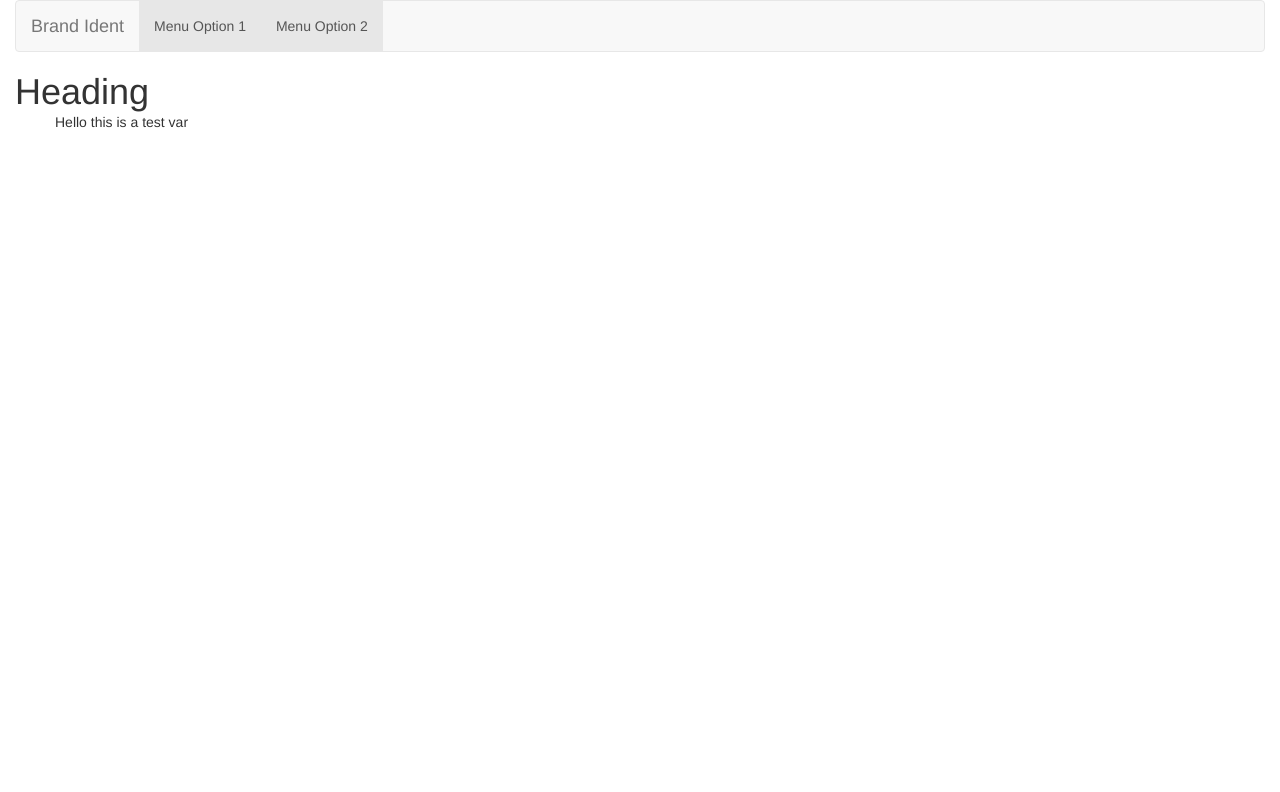
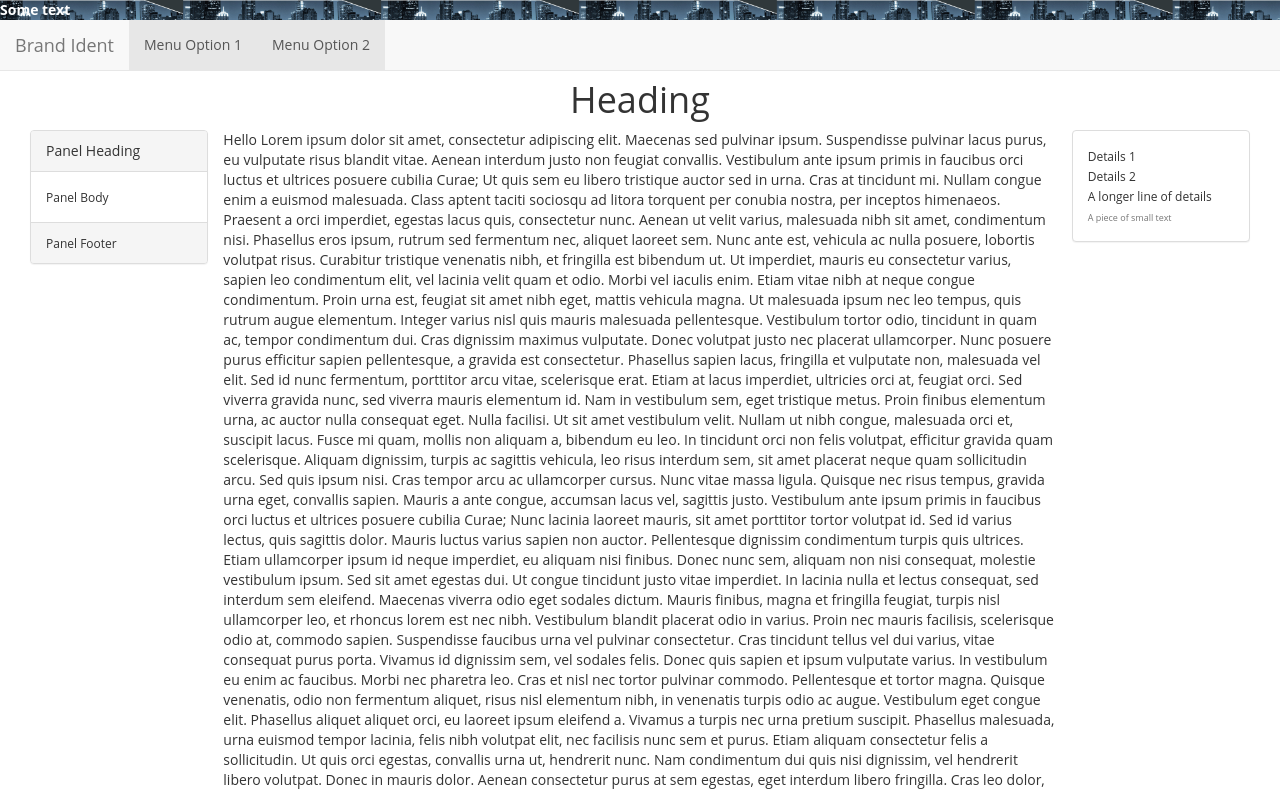
Before and after one commit to ratin0x/node-il, a website: page templates/root.html at #!/blah in a window 1280 px wide. Shown: the top 792 px of the page. Drawn offline with Linux system fonts and the light colour scheme.

Commit message:
Small refactor

```diff
--- /dev/null
+++ b/public/css/custom.css
@@ -0,0 +1,18 @@
+body {
+    font-family: "Open Sans",Aller,Arial,sans-serif;
+}
+
+.ui-scrollpoint {
+    position: fixed;
+}
+
+#main-section {
+    margin-top: 80px;
+}
+
+div#navbar-top-row {
+    background-image: url('/public/images/governments.jpg');
+    background-repeat: repeat-x;
+    background-size: auto 40px;
+    color: white;
+}
--- a/public/js/controllers/rootController.js
+++ b/public/js/controllers/rootController.js
@@ -1,8 +1,27 @@
 app.controller('rootController', ['$scope', '$rootScope', '$http', '$location', '$route', '$routeParams', '$httpParamSerializerJQLike', '$uibModal', rootController]);
 
 function rootController( $scope, $rootScope, $http, $location, $route, $routeParams, $httpParamSerializerJQLike, $uibModal ) {
-    $scope.testVar = 'this is a test var';
+    $scope.testVar = `Lorem ipsum dolor sit amet, consectetur adipiscing elit. Maecenas sed pulvinar ipsum. Suspendisse pulvinar lacus purus, eu vulputate risus blandit vitae. Aenean interdum justo non feugiat convallis. Vestibulum ante ipsum primis in faucibus orci luctus et ultrices posuere cubilia Curae; Ut quis sem eu libero tristique auctor sed in urna. Cras at tincidunt mi. Nullam congue enim a euismod malesuada. Class aptent taciti sociosqu ad litora torquent per conubia nostra, per inceptos himenaeos. Praesent a orci imperdiet, egestas lacus quis, consectetur nunc.
 
-    console.log( 'This is a test var' );
+                      Aenean ut velit varius, malesuada nibh sit amet, condimentum nisi. Phasellus eros ipsum, rutrum sed fermentum nec, aliquet laoreet sem. Nunc ante est, vehicula ac nulla posuere, lobortis volutpat risus. Curabitur tristique venenatis nibh, et fringilla est bibendum ut. Ut imperdiet, mauris eu consectetur varius, sapien leo condimentum elit, vel lacinia velit quam et odio. Morbi vel iaculis enim. Etiam vitae nibh at neque congue condimentum. Proin urna est, feugiat sit amet nibh eget, mattis vehicula magna.
+
+                      Ut malesuada ipsum nec leo tempus, quis rutrum augue elementum. Integer varius nisl quis mauris malesuada pellentesque. Vestibulum tortor odio, tincidunt in quam ac, tempor condimentum dui. Cras dignissim maximus vulputate. Donec volutpat justo nec placerat ullamcorper. Nunc posuere purus efficitur sapien pellentesque, a gravida est consectetur. Phasellus sapien lacus, fringilla et vulputate non, malesuada vel elit. Sed id nunc fermentum, porttitor arcu vitae, scelerisque erat. Etiam at lacus imperdiet, ultricies orci at, feugiat orci. Sed viverra gravida nunc, sed viverra mauris elementum id. Nam in vestibulum sem, eget tristique metus.
+
+                      Proin finibus elementum urna, ac auctor nulla consequat eget. Nulla facilisi. Ut sit amet vestibulum velit. Nullam ut nibh congue, malesuada orci et, suscipit lacus. Fusce mi quam, mollis non aliquam a, bibendum eu leo. In tincidunt orci non felis volutpat, efficitur gravida quam scelerisque. Aliquam dignissim, turpis ac sagittis vehicula, leo risus interdum sem, sit amet placerat neque quam sollicitudin arcu. Sed quis ipsum nisi. Cras tempor arcu ac ullamcorper cursus. Nunc vitae massa ligula. Quisque nec risus tempus, gravida urna eget, convallis sapien. Mauris a ante congue, accumsan lacus vel, sagittis justo. Vestibulum ante ipsum primis in faucibus orci luctus et ultrices posuere cubilia Curae; Nunc lacinia laoreet mauris, sit amet porttitor tortor volutpat id.
+
+                      Sed id varius lectus, quis sagittis dolor. Mauris luctus varius sapien non auctor. Pellentesque dignissim condimentum turpis quis ultrices. Etiam ullamcorper ipsum id neque imperdiet, eu aliquam nisi finibus. Donec nunc sem, aliquam non nisi consequat, molestie vestibulum ipsum. Sed sit amet egestas dui. Ut congue tincidunt justo vitae imperdiet. In lacinia nulla et lectus consequat, sed interdum sem eleifend. Maecenas viverra odio eget sodales dictum. Mauris finibus, magna et fringilla feugiat, turpis nisl ullamcorper leo, et rhoncus lorem est nec nibh. Vestibulum blandit placerat odio in varius. Proin nec mauris facilisis, scelerisque odio at, commodo sapien. Suspendisse faucibus urna vel pulvinar consectetur. Cras tincidunt tellus vel dui varius, vitae consequat purus porta. Vivamus id dignissim sem, vel sodales felis.
+
+                      Donec quis sapien et ipsum vulputate varius. In vestibulum eu enim ac faucibus. Morbi nec pharetra leo. Cras et nisl nec tortor pulvinar commodo. Pellentesque et tortor magna. Quisque venenatis, odio non fermentum aliquet, risus nisl elementum nibh, in venenatis turpis odio ac augue. Vestibulum eget congue elit.
+
+                      Phasellus aliquet aliquet orci, eu laoreet ipsum eleifend a. Vivamus a turpis nec urna pretium suscipit. Phasellus malesuada, urna euismod tempor lacinia, felis nibh volutpat elit, nec facilisis nunc sem et purus. Etiam aliquam consectetur felis a sollicitudin. Ut quis orci egestas, convallis urna ut, hendrerit nunc. Nam condimentum dui quis nisi dignissim, vel hendrerit libero volutpat. Donec in mauris dolor. Aenean consectetur purus at sem egestas, eget interdum libero fringilla. Cras leo dolor, egestas in diam eget, volutpat consequat lacus. Nunc sit amet erat id odio rutrum cursus non id arcu. Donec malesuada pulvinar odio, ac malesuada ipsum ultrices a. Curabitur vitae ex sodales, sagittis augue quis, maximus quam. Suspendisse interdum turpis non porta placerat. Suspendisse purus nisi, lacinia pharetra porttitor in, fermentum vitae arcu.
+
+                      Donec vel sapien in leo suscipit tristique bibendum et quam. Sed ultricies nec enim quis porttitor. Fusce libero tellus, fringilla at euismod ac, posuere non nisi. Integer dictum, enim sed gravida posuere, diam leo convallis arcu, vitae eleifend tellus nunc rutrum elit. Sed finibus in erat eu posuere. Maecenas iaculis rhoncus felis vel finibus. Class aptent taciti sociosqu ad litora torquent per conubia nostra, per inceptos himenaeos. Etiam vulputate a nulla sit amet pharetra.
+
+                      Aenean venenatis tempus nibh tincidunt consequat. Sed viverra dignissim efficitur. Proin sollicitudin velit eu aliquet commodo. Donec accumsan neque rutrum, sagittis ipsum quis, feugiat velit. Quisque lacinia interdum neque in malesuada. Maecenas nec nunc non augue porta vulputate ut in lectus. Proin sodales blandit dolor in molestie. Cras imperdiet auctor purus, facilisis varius libero facilisis at. Cras nec enim nec sem tristique commodo. Curabitur varius vel metus in scelerisque.
+
+                      Phasellus ac lacinia dui. Etiam ac dui quam. Etiam faucibus feugiat purus, ut pharetra ex tincidunt in. Nunc justo nunc, porttitor vel pharetra quis, porta vitae libero. Aenean dignissim nisi ligula, id tristique nunc aliquam non. Nulla faucibus laoreet lobortis. Praesent placerat sodales metus blandit bibendum. Etiam in enim mi. Morbi id imperdiet massa, cursus blandit massa. Aenean feugiat tincidunt purus, vel ultricies risus malesuada nec. Cras ut sapien scelerisque ipsum imperdiet elementum. Suspendisse congue neque non faucibus feugiat.`;
+
+
+//    console.log( $scope.testVar );
 
 };
--- a/public/js/rootApp.js
+++ b/public/js/rootApp.js
@@ -1 +1,11 @@
 var app = angular.module('rootApp', ['ngRoute', 'ngCookies', 'ngAnimate', 'ngSanitize', 'ui.bootstrap', 'bootstrapLightbox', 'textAngular', 'ui.scrollpoint', function() {}]);
+
+app.run( function( $rootScope ) {
+    $rootScope.sampleDetails = [
+        'Details 1',
+        'Details 2',
+        'A longer line of details',
+        '<small>A piece of small text</small>'
+    ];
+
+});
--- a/public/partials/rootContent.html
+++ b/public/partials/rootContent.html
@@ -1,16 +1,3 @@
-<div>
-    <div class="row">
-        <span>Hello</span> <span>{{testVar}}</span>
-    </div>
-
-    <!--<div class="row">-->
-        <!--<div class="col-md-3">-->
-            <!--<button class="btn btn-default" ng-click="testData()">Test Data</button>-->
-        <!--</div>-->
-    <!--</div>-->
-
-    <!--<div class="row" ng-repeat="t in test">-->
-        <!--<span>{{t.name}}</span>&nbsp;<span>{{t.value}}</span>-->
-    <!--</div>-->
-
+<div class="row">
+    <span>Hello</span> <span>{{testVar}}</span>
 </div>
--- a/templates/root.html
+++ b/templates/root.html
@@ -10,12 +10,19 @@
         <link rel="stylesheet" href="/public/css/angular-bootstrap-lightbox.min.css">
         <link rel="shortcut icon" href="/public/images/favicon.ico" type="image/vnd.microsoft.icon">
         <link rel='stylesheet' href='/public/css/textAngular.css'>
+        <link rel='stylesheet' href='/public/css/custom.css'>
         <base href="/main/">
     </head>
 
     <body ng-app="rootApp">
         <div class="container-fluid">
-            <nav class="navbar navbar-default" ng-controller="navController">
+            <nav class="navbar navbar-default navbar-fixed-top" ng-controller="navController">
+
+                <div id="navbar-top-row" class="row">
+                    <div class="col-md-12">
+                        <span class="h5"><strong>Some text</strong></span>
+                    </div>
+                </div>
 
                 <div class="navbar-header">
                     <button type="button" class="navbar-toggle" ng-click="isNavCollapsed = !isNavCollapsed">
@@ -23,32 +30,76 @@
                         <span class="icon-bar"></span>
                         <span class="icon-bar"></span>
                     </button>
-                    <a class="navbar-brand" href="#">
+                    <a class="navbar-brand" href="/">
                         <span>Brand Ident</span>
                     </a>
                 </div>
 
                 <div class="collapse navbar-collapse" id="navbar-collapse-div" uib-collapse="isNavCollapsed">
                     <ul class="nav navbar-nav">
-                        <li class="active"><a href="#" ng-click="listJobs()">Menu Option 1</a></li>
-                        <li class="active"><a href="#" ng-click="listViews()">Menu Option 2</a></li>
+                        <li class="active"><a href="/">Menu Option 1</a></li>
+                        <li class="active"><a href="/">Menu Option 2</a></li>
                     </ul>
                 </div>
             </nav>
         </div>
 
-
+        <div id="main-section">
             <div class="container-fluid">
                 <div class="row">
                     <div class="col-md-12 col-xs-12">
+                        <p class="text-center">
                             <span class="h1">Heading</span>
+                        </p>
                     </div>
                 </div>
             </div>
 
-        <div class="container" id="partial-container">
+            <div class="container-fluid">
+                <div class="col-md-2">
+                    <div class="panel panel-default">
+                        <div class="panel-heading">
+                            <span class="h5">
+                                Panel Heading
+                            </span>
+                        </div>
+
+                        <div class="panel-body">
+                            <span class="h6">
+                                Panel Body
+                            </span>
+                        </div>
+
+                        <div class="panel-footer">
+                            <span class="h6">
+                                Panel Footer
+                            </span>
+                        </div>
+                    </div>
+
+                </div>
+
+                <div id="partial-container" class="col-md-8">
                     <div ng-view></div>
                 </div>
+
+                <div class="col-md-2">
+                    <div class="panel panel-default">
+                        <div class="panel-body">
+                            <div class="row">
+                                <div class="col-md-12" ng-repeat="detail in sampleDetails">
+                                    <span class="h6" ng-bind-html="detail"></span>
+                                </div>
+                            </div>
+                        </div>
+                    </div>
+                </div>
+
+
+            </div>
+
+        </div>
+
 
         <script src="/public/js/angular.min.js" type="text/javascript"></script>
 
```
Also changed, not shown: index.js (+0 -11 lines), public/images/governments.jpg (added), public/images/governments2.png (added), public/images/governments3.png (added). Lines whose indentation alone changed are shown as unchanged.
